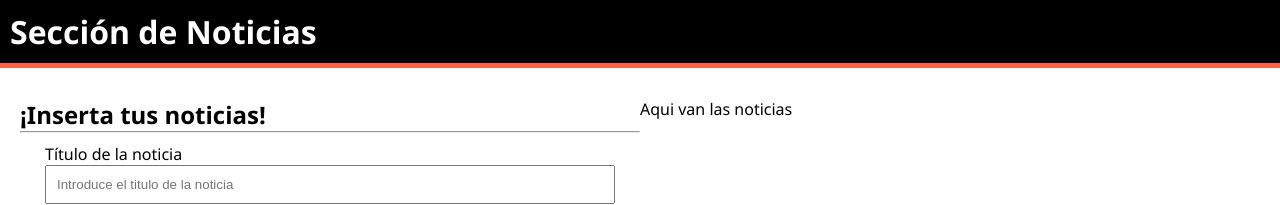
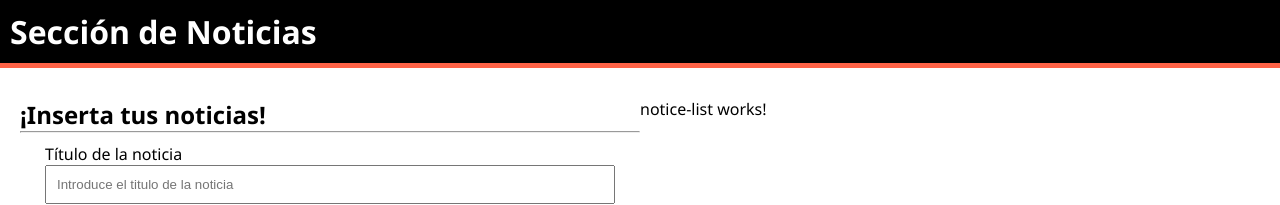
Before and after one commit to Pabloalvarezpanes/blog, an Angular app: page / in a window 1280 px wide. Shown: the top 205 px of the page. Built offline with nearby package versions, Linux system fonts and the light colour scheme.

Commit message:
Cargamos el componente noticeList en el componente padre

```diff
--- a/src/app/app.component.html
+++ b/src/app/app.component.html
@@ -9,7 +9,7 @@
 <div class="noticia">
 <article>
   <!-- Noticias -->
-   <p>Aqui van las noticias</p>
+   <app-notice-list></app-notice-list>
 </article>
 </div>
 </main>
--- a/src/app/app.component.ts
+++ b/src/app/app.component.ts
@@ -1,10 +1,11 @@
 import { Component } from '@angular/core';
 import { INotices } from './interfaces/inotices.type=interface';
 import { NoticeFormComponent } from "./components/notice-form/notice-form.component";
+import { NoticeListComponent } from "./components/notice-list/notice-list.component";
 
 @Component({
   selector: 'app-root',
-  imports: [NoticeFormComponent],
+  imports: [NoticeFormComponent, NoticeListComponent],
   templateUrl: './app.component.html',
   styleUrl: './app.component.css'
 })
```
